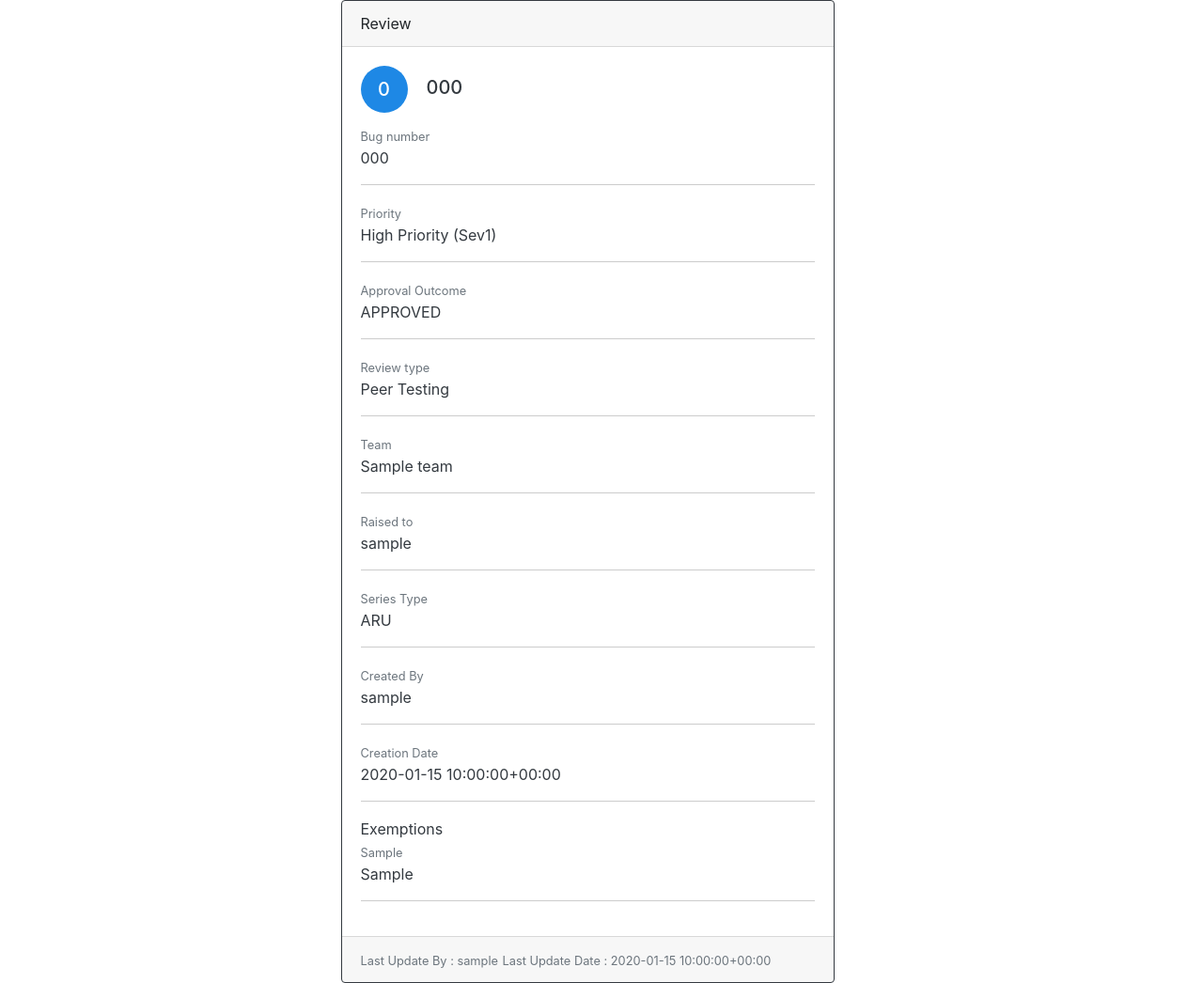
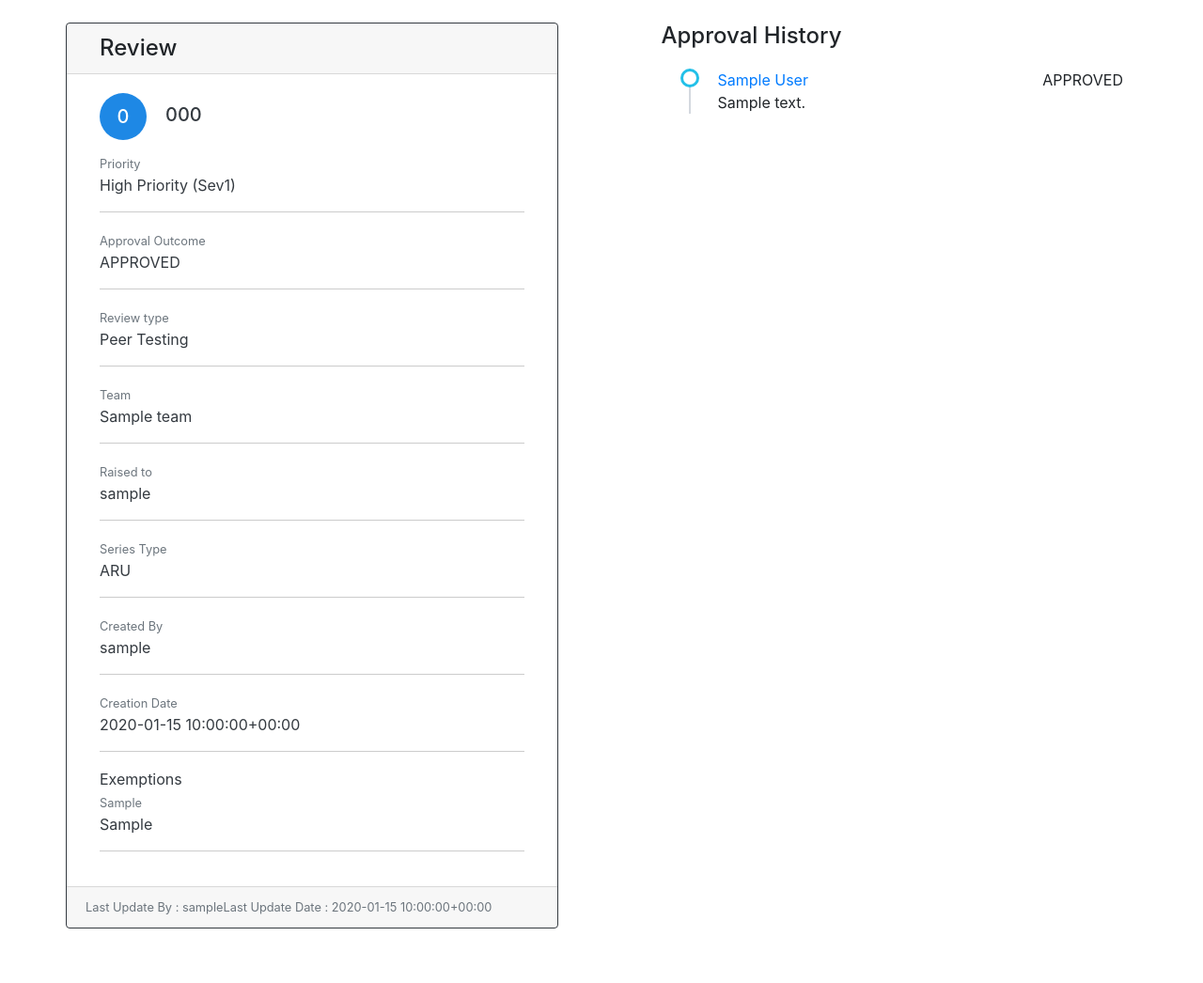
Before and after one commit to sarthak1996/Review-Project-Django, a Django app: a page that uses templates/configurations/detail_view.html in a window 1280 px wide. Shown: the whole page at 94% size. After the commit the page ends 988 px from the top, so only its background shows below. Run offline with Django 3.2, Linux system fonts and the light colour scheme; tables that the repository leaves empty hold one stand-in row (values such as "Sample post"); some libraries are stand-ins or nearby versions.

Commit message:
Right timeline - Usages of choices + Review approval timeline added

```diff
--- a/configurations/ListViews/TeamListView.py
+++ b/configurations/ListViews/TeamListView.py
@@ -39,7 +39,7 @@ class TeamListView(ListView):
 		context['search_drop_downs']=None
 		context['reset_filters']='configurations:team_list_view'
 
-		context['actions_drop']=Actions.get_actions_for_configuration_objects('configurations:team_update_view')
+		# context['actions_drop']=Actions.get_actions_for_configuration_objects('configurations:team_update_view')
 
 
 		return context
--- a/configurations/models/Choice.py
+++ b/configurations/models/Choice.py
@@ -17,7 +17,7 @@ class Choice(models.Model):
 	def get_values_for_fields(self):
 		field_dict=OrderedDict()
 		# field_dict['Team Name']=self.team_name
-		field_dict['Choice Text']=self.choice_text
+		# field_dict['Choice Text']=self.choice_text
 		field_dict['Created By']=self.created_by.username
 		field_dict['Creation Date']= str(self.creation_date)
 		# print(field_dict.items())
--- a/configurations/models/Question.py
+++ b/configurations/models/Question.py
@@ -34,7 +34,7 @@ class Question(models.Model):
 		QUESTION_CHOICE_TYPE=CommonLookups.get_question_choice_types()
 		QUESTION_TYPE=CommonLookups.get_question_types()
 		# field_dict['Team Name']=self.team_name
-		field_dict['Question text']=self.question_text
+		# field_dict['Question text']=self.question_text
 		field_dict['Question choice type']=''.join([value for (item,value) in QUESTION_CHOICE_TYPE if item==self.question_choice_type])
 		field_dict['Mandatory']=self.mandatory
 		field_dict['Question type']=''.join([value for (item,value) in QUESTION_TYPE if item==self.question_type])
--- a/configurations/models/Series.py
+++ b/configurations/models/Series.py
@@ -23,6 +23,7 @@ class Series(models.Model):
 
 	def get_values_for_fields(self):
 		field_dict=OrderedDict()
+		SERIES_TYPE=CommonLookups.get_series_types()
 		# field_dict['Team Name']=self.team_name
 		field_dict['Series type']=SERIES_TYPE[1][1] if not self.series_type else self.series_type
 		field_dict['Created By']=self.created_by.username
--- a/configurations/templatetags/actions_template_tags.py
+++ b/configurations/templatetags/actions_template_tags.py
@@ -18,5 +18,7 @@ def get_action_values(context,*args):
 				return args[0].get_review_raised_to_me_actions(exclude=['approve'])
 			elif args[1]=='review_user_view':
 				return args[0].get_reviews_raised_by_me_actions()
+			elif args[1]==None:
+				return args[0].get_actions_drop()
 	else:
 		return args[0].get_actions_drop()
--- a/peer_review/DetailViews/ReviewDetailView.py
+++ b/peer_review/DetailViews/ReviewDetailView.py
@@ -1,6 +1,6 @@
 from django.views.generic.detail import DetailView
-from peer_review.HelperClasses import StatusCodes
-from peer_review.models import Review
+from peer_review.HelperClasses import StatusCodes,Timeline,CommonLookups
+from peer_review.models import Review,Approval
 
 class ReviewDetailView(DetailView):
 	model=Review
@@ -27,4 +27,20 @@ class ReviewDetailView(DetailView):
 		exemptions=review_obj.exemption_review_assoc.all()
 		context['show_exemptions']=(exemptions.count()>0)
 		context['exemptions']=exemptions
+		context['detail_view_type']='review_user_view'
+
+		#approval timeline
+		approval_timeline=Approval.objects.filter(review=review_obj).all()
+		approval_history=[]
+		for approval in approval_timeline:
+			approval_history.append(Timeline(title=approval.raised_to.get_full_name(),
+											description=approval.approver_comment,
+											is_url=False,
+											title_right_floater=CommonLookups.get_approval_value(approval.approval_outcome)
+											))
+		print('\n'.join([str(usage) for usage in approval_history]))
+		context['right_aligned_timeline_title']='Approval History'
+		context['right_aligned_timeline']=approval_history
+
+
 		return context
--- a/peer_review/DetailViews/ReviewRaisedToMeDetailView.py
+++ b/peer_review/DetailViews/ReviewRaisedToMeDetailView.py
@@ -24,4 +24,5 @@ class ReviewRaisedToMeDetailView(DetailView):
 		context['invalidate_review']=False
 		context['invlidate_view_url']='peer_review:invalidate_review'
 		context['invalidate_label']='Invalidate'
+		context['detail_view_type']='review_approval'
 		return context
--- a/peer_review/HelperClasses/CommonLookups.py
+++ b/peer_review/HelperClasses/CommonLookups.py
@@ -52,3 +52,6 @@ def get_non_aru_series_type():
 
 def get_non_aru_series_type_name():
 	return SERIES_TYPE[1][1]
+
+def get_approval_value(status_code):
+	return ''.join([value for (item,value) in APPROVAL_OUTCOMES if item==status_code])
--- /dev/null
+++ b/peer_review/HelperClasses/Timeline.py
@@ -0,0 +1,10 @@
+class Timeline():
+	def __init__(self,title,description,timeline_url=None,is_url=False,obj_pk=None,title_right_floater=None):
+		self.title=title
+		self.timeline_url=timeline_url
+		self.description=description
+		self.is_url=is_url
+		self.obj_pk=obj_pk
+		self.title_right_floater=title_right_floater
+	def __str__(self):
+		return self.title + ' : ' + self.description + '=>' + str(self.is_url)
--- a/peer_review/HelperClasses/__init__.py
+++ b/peer_review/HelperClasses/__init__.py
@@ -0,0 +1 @@
+from .Timeline import Timeline
--- a/peer_review/models/Review.py
+++ b/peer_review/models/Review.py
@@ -37,7 +37,7 @@ class Review(models.Model):
 		QUESTION_TYPE=Question.get_questions_choice_types()['question_type']
 		SERIES_TYPE=Series.get_choices_models()['series_type']
 		# field_dict['Team Name']=self.team_name
-		field_dict['Bug number']=self.bug_number
+		# field_dict['Bug number']=self.bug_number
 		field_dict['Priority']=''.join([value for (item,value) in REVIEW_PRIORITY if item==self.priority])
 		field_dict['Approval Outcome']=''.join([value for (item,value) in APPROVAL_OUTCOMES if item==self.approval_outcome])
 		field_dict['Review type']=''.join([value for (item,value) in QUESTION_TYPE if item==self.review_type])
--- a/static_files/css/detail_view.css
+++ b/static_files/css/detail_view.css
@@ -148,6 +148,23 @@ hr {
   color:white;
   }
 
+.horizontal_right_action{
+  /*float: right;*/
+  display:inline;
+  width:20%;
+  position: relative;
+  right: 0;
+}
+
+.horizontal_title{
+  display:inline-flex;
+    width:80%;
+}
 .right_aligned_action{
   float: right;
 }
+
+.card_header_title{
+  margin-top: auto;
+  margin-bottom: auto;
+}
--- /dev/null
+++ b/static_files/css/timeline_right.css
@@ -0,0 +1,40 @@
+ul.timeline {
+    list-style-type: none;
+    position: relative;
+}
+ul.timeline:before {
+    content: ' ';
+    background: #d4d9df;
+    display: inline-block;
+    position: absolute;
+    left: 29px;
+    width: 2px;
+    height: 100%;
+    z-index: 400;
+}
+ul.timeline > li {
+    margin: 20px 0;
+    padding-left: 20px;
+}
+ul.timeline > li:before {
+    content: ' ';
+    background: white;
+    display: inline-block;
+    position: absolute;
+    border-radius: 50%;
+    border: 3px solid #22c0e8;
+    left: 20px;
+    width: 20px;
+    height: 20px;
+    z-index: 400;
+}
+
+.col {
+    align-self: flex-start !important;
+}
+
+.disabled_url {
+  pointer-events: none;
+  cursor: default;
+  overflow-wrap: anywhere;
+}
--- a/templates/configurations/detail_view.html
+++ b/templates/configurations/detail_view.html
@@ -1,18 +1,35 @@
 {% extends "base.html" %}
 {% load static %}
+{% load actions_template_tags %}
 {% block static_head_files %}
 	<link href="{% static 'css/detail_view.css' %}" rel="stylesheet" type="text/css">
+	<link rel="stylesheet" type="text/css" href="{% static 'css/timeline_right.css' %}">
 {% endblock %}
 {% block title %}
 	{{detail_view_title}}
 {% endblock %}
 {% block content%}
+<br/>
+<div class="container">
+	<div class="row">
 
-<div class="container d-flex h-100">
-    <div class="row align-self-center w-100">
-        <div class="col-6 mx-auto">
-			<div class="card border-dark mb-3 mx-auto my-auto" >
-				<div class="card-header">{{detail_view_card_title}}</div>
+			<div class="card border-dark col" >
+				<div class="card-header row">
+					<div class="horizontal_title col align-middle"><h4 class="card_header_title">{{detail_view_card_title}}</h4></div>
+					{% get_action_values detail_obj detail_view_type as actions_drop%}
+    				{% if actions_drop %}
+	    				<div class="horizontal_right_action col-2">
+		    				<div class="dropdown">
+								<button class="btn btn-danger dropdown-toggle right_aligned_action" type="button"  data-toggle="dropdown" aria-haspopup="true" aria-expanded="false">Actions</button>
+								<div class="dropdown-menu" aria-labelledby="dropdownMenuButton">
+									{% for action_name,action_url in actions_drop %}
+									<a class="dropdown-item" href="{% url action_url obj_pk=detail_obj.pk%}">{{action_name}}</a>
+									{% endfor %}
+								</div>
+		    				</div>
+	    				</div>
+    				{% endif %}
+				</div>
 					<div class="card-body text-dark">
 						<h5 class="card-title" data-letters="{{ name_first_letter }}">{{ detail_name }}</h5>
 						{% for key,value in detail_obj.get_values_for_fields %}
@@ -65,27 +82,55 @@
 								<hr/>
 							{% endfor %}
 						{% endif %}
-						{% if update_rendered %}
-							<a class="btn btn-lg btn-register btn-block text-uppercase text-decoration-none"  href="{% url update_view_url obj_pk=detail_obj.pk %}">{{button_label}}</a>
-						{% endif %}
+
 						{% if delegate_rendered %}
 							<a class="btn btn-lg btn-register btn-block text-uppercase text-decoration-none"  href="{% url delegate_view_url obj_pk=detail_obj.pk %}">{{delegate_label}}</a>
 						{% endif %}
-						{% if invalidate_review %}
-							<a class="btn btn-lg btn-register btn-block text-uppercase text-decoration-none"  href="{% url invlidate_view_url obj_pk=detail_obj.pk %}">{{invalidate_label}}</a>
-						{% endif %}
+
 						{% if reject_rendered %}
 							<a class="btn btn-lg btn-register btn-block text-uppercase text-decoration-none"  href="{% url reject_view_url obj_pk=detail_obj.pk %}">{{reject_label}}</a>
 						{% endif %}
 					</div>
-					<div class="card-footer">
+					<div class="card-footer row">
 						{% for key,value in detail_obj.get_last_update_fields%}
 				    	<small class="text-muted">{{key}} : {{value}}</small>
 				    	{% endfor %}
 					</div>
 				</div>
-        </div>
-    </div>
+
+   <!--flex-shrink-0 col-12 col-md-3   -->
+   {% if right_aligned_timeline %}
+   <div class="col offset-md-1">
+   		<!-- <div class="col-md-6 offset-md-3"> -->
+			<h4>{{right_aligned_timeline_title}}</h4>
+			<ul class="timeline">
+				{% for timeline_obj in right_aligned_timeline %}
+				<li>
+					{% if timeline_obj.is_url %}
+						<a target="_blank" href="{% url timeline_obj.timeline_url obj_pk=timeline_obj.obj_pk %}">{{timeline_obj.title}}</a>
+						<span class="float-right">{{ timeline_obj.title_right_floater }}</span>
+
+
+					{% else %}
+						<!-- <h6  >{{timeline_obj.title}}</h6> -->
+						<a target="_blank" href="#" class="disabled_url">{{timeline_obj.title}}</a>
+						<span class="float-right">{{ timeline_obj.title_right_floater }}</span>
+					{% endif %}
+
+					{% if timeline_obj.description %}
+						<p>{{timeline_obj.description}}</p>
+					{% endif %}
+
+				</li>
+				{% endfor %}
+			</ul>
+		<!-- </div> -->
+
+   </div>
+   {% endif %}
+
+   </div>
+</div>
 </div>
 
 
```
Also changed, not shown: configurations/DetailViews/ChoiceDetailView.py (+19 -3 lines), peer_testing/DetailViews/PeerTestingDetailView.py (+13 -3 lines).
